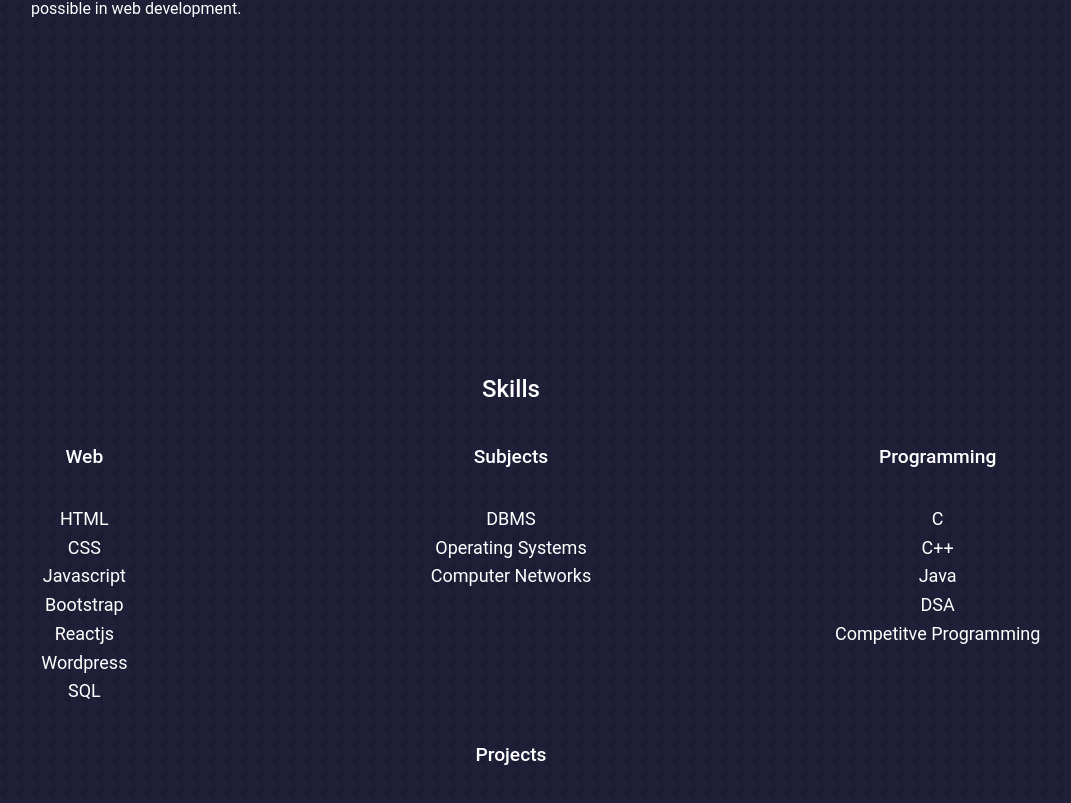
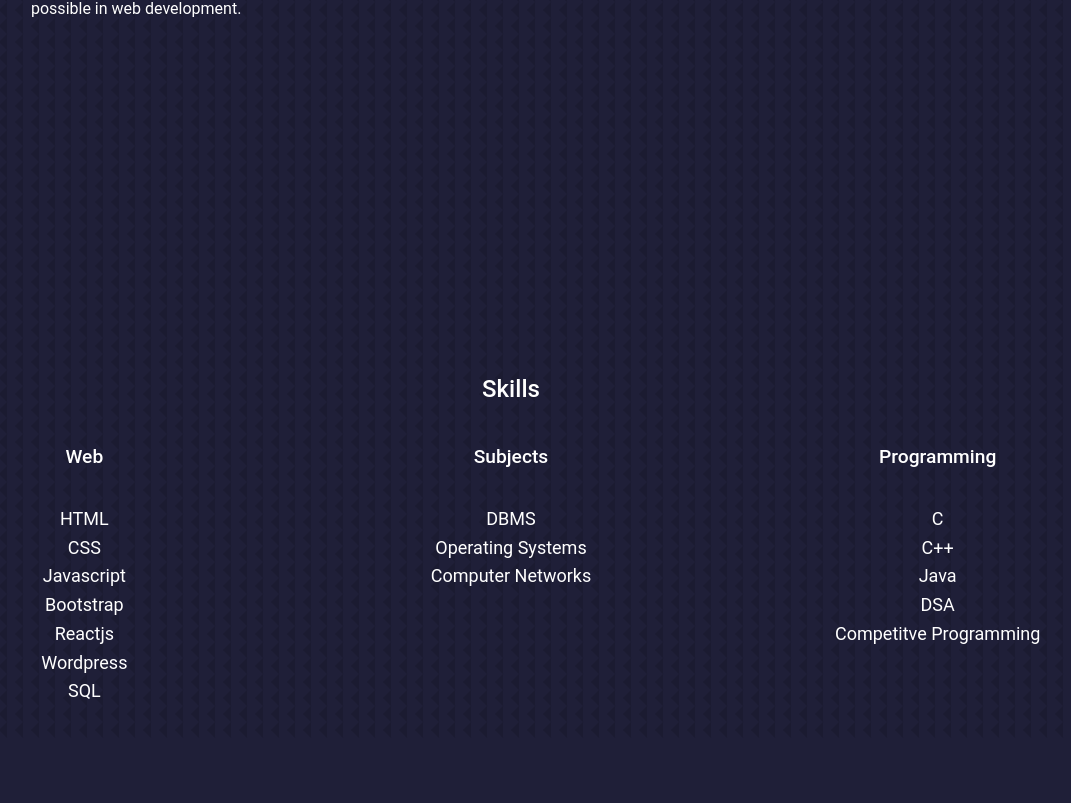
Before and after one commit to samyak87/Portfolio-using-reactjs, a React (Create React App) app: page / in a window 1280 px wide. Shown: the part 1534-2337 px from the top of the page, without its empty margins (129-1200 px from the left). After the commit the page ends 2272 px from the top, so only its background shows below. Built offline with nearby package versions, Linux system fonts and the light colour scheme.

Commit message:
general updation

```diff
--- a/src/App.jsx
+++ b/src/App.jsx
@@ -4,7 +4,7 @@
 import Nav from './components/nav/Nav'
 import About from './components/about/About'
 import Experience from './components/experience/Experience'
-import Projects from './components/projects/Projects'
+// import Projects from './components/projects/Projects'
 const App = () => {
   return (
    <>
@@ -12,7 +12,7 @@
     <Nav/>
     <About />
     <Experience/>
-    <Projects/>
+    {/* <Projects/> */}
    </>
     )
 }
```
